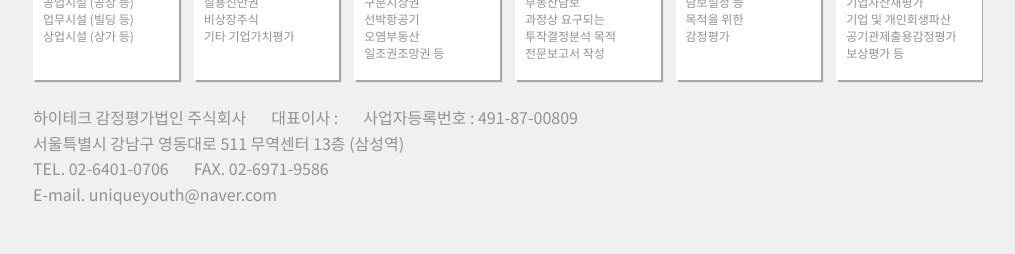
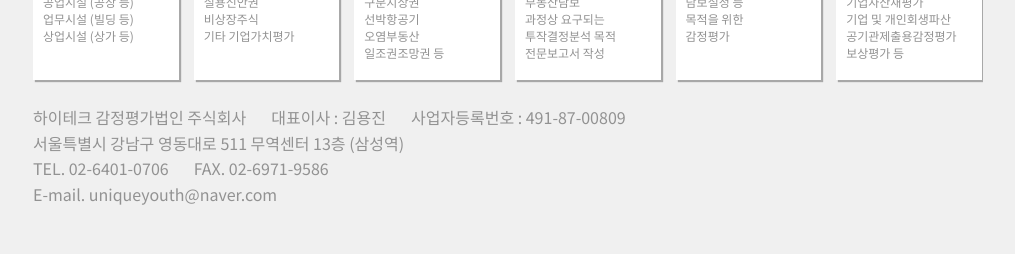
Before and after one commit to gliburch/kimyongjin, a Jekyll site: the page built from index.md, in a window 1280 px wide. Shown: the part 712-966 px from the top of the page, without its empty margins (132-1147 px from the left). Built offline with Jekyll 4.4.1, drawn with Linux system fonts in a browser that asks for light colours.

Commit message:
Add 'ceo_name' value

```diff
--- a/_config.yml
+++ b/_config.yml
@@ -73,6 +73,7 @@ services:
       - 기업 및 개인회생파산
       - 공기관제출용감정평가<br>보상평가 등
 company_name: 하이테크 감정평가법인 주식회사
+ceo_name: 김용진
 business_number: 491-87-00809
 company_address: 서울특별시 강남구 영동대로 511 무역센터 13층 (삼성역)
 company_tel: 02-6401-0706
```
